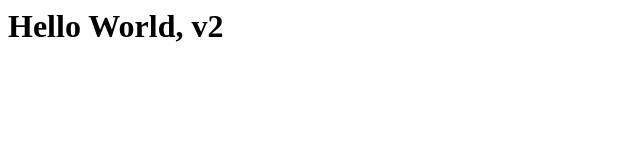
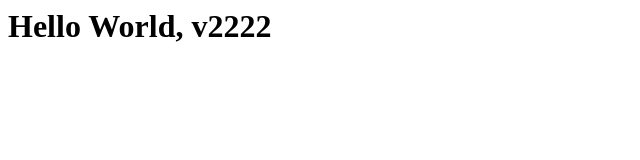
Before and after one commit to jackmorgan-23/lab5, a plain HTML site: page index.html in a window 1280 px wide. Shown: the full height of the page, 0-640 px from the left. Drawn offline with Linux system fonts and the light colour scheme.

Commit message:
Update heading text in index.html

```diff
--- a/index.html
+++ b/index.html
@@ -1 +1 @@
-<h1>Hello World, v2</h1>
+<h1>Hello World, v2222</h1>
```
